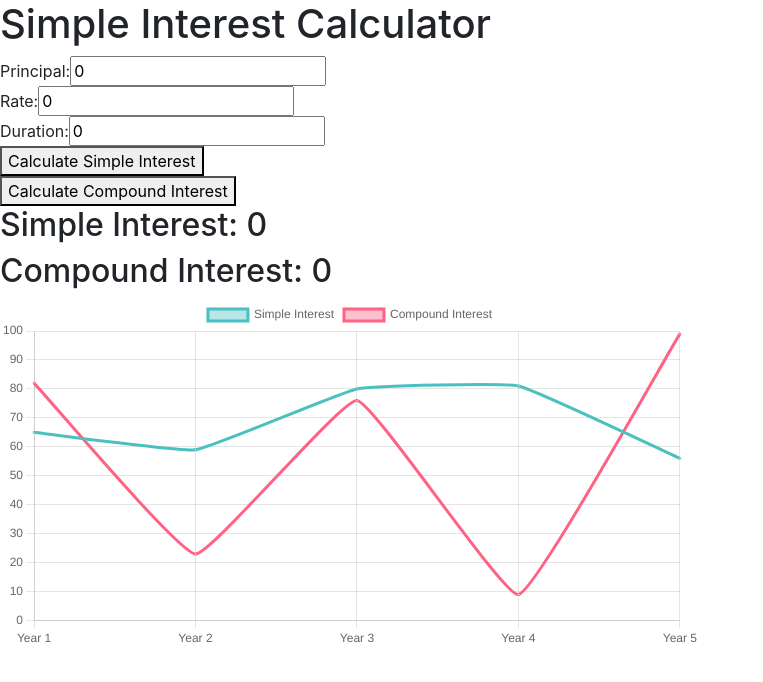
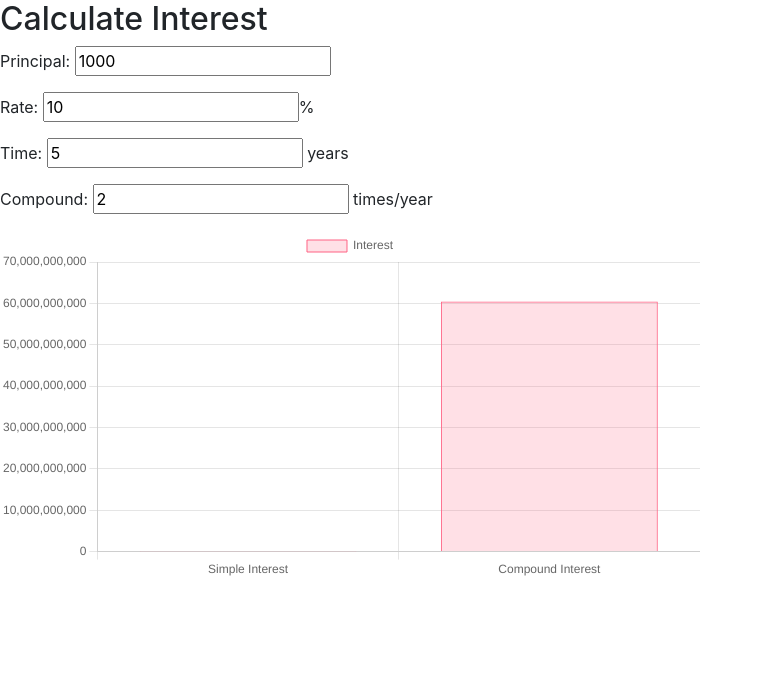
Before and after one commit to tejasvee-appsdeployer/si-ci-graph, a React (Create React App) app: page / in a window 1280 px wide. Shown: the top 682 px of the page, without its empty margins (0-763 px from the left). Built offline with nearby package versions, Linux system fonts and the light colour scheme.

Commit message:
Dynamic graph

```diff
--- a/src/App.js
+++ b/src/App.js
@@ -1,5 +1,5 @@
 import React, { useState } from "react";
-import LineGraph from "./components/LineGraph";
+import CalculateInterest from "./components/Graph";
 
 const App = () => {
 	const [principal, setPrincipal] = useState(0);
@@ -17,46 +17,48 @@ const App = () => {
 	};
 
 	return (
+		// 	<div>
+		// 		<h1>Simple Interest Calculator</h1>
+		// 		<label>
+		// 			Principal:
+		// 			<input
+		// 				type="number"
+		// 				value={principal}
+		// 				onChange={(e) => setPrincipal(e.target.value)}
+		// 			/>
+		// 		</label>
+		// 		<br />
+		// 		<label>
+		// 			Rate:
+		// 			<input
+		// 				type="number"
+		// 				value={rate}
+		// 				onChange={(e) => setRate(e.target.value)}
+		// 			/>
+		// 		</label>
+		// 		<br />
+		// 		<label>
+		// 			Duration:
+		// 			<input
+		// 				type="number"
+		// 				value={duration}
+		// 				onChange={(e) => setDuration(e.target.value)}
+		// 			/>
+		// 		</label>
+		// 		<br />
+		// 		<button onClick={calculateSimpleInterest}>
+		// 			Calculate Simple Interest
+		// 		</button>
+		// 		<br />
+		// 		<button onClick={calculateCompoundInterest}>
+		// 			Calculate Compound Interest
+		// 		</button>
+		// 		<br />
+		// 		<h2>Simple Interest: {simpleInterest}</h2>
+		// 		<h2>Compound Interest: {compoundInterest}</h2>
+		// 	</div>
 		<div>
-			<h1>Simple Interest Calculator</h1>
-			<label>
-				Principal:
-				<input
-					type="number"
-					value={principal}
-					onChange={(e) => setPrincipal(e.target.value)}
-				/>
-			</label>
-			<br />
-			<label>
-				Rate:
-				<input
-					type="number"
-					value={rate}
-					onChange={(e) => setRate(e.target.value)}
-				/>
-			</label>
-			<br />
-			<label>
-				Duration:
-				<input
-					type="number"
-					value={duration}
-					onChange={(e) => setDuration(e.target.value)}
-				/>
-			</label>
-			<br />
-			<button onClick={calculateSimpleInterest}>
-				Calculate Simple Interest
-			</button>
-			<br />
-			<button onClick={calculateCompoundInterest}>
-				Calculate Compound Interest
-			</button>
-			<br />
-			<h2>Simple Interest: {simpleInterest}</h2>
-			<h2>Compound Interest: {compoundInterest}</h2>
-			<LineGraph />
+			<CalculateInterest />
 		</div>
 	);
 };
--- /dev/null
+++ b/src/components/Graph.js
@@ -0,0 +1,79 @@
+import React, { useState } from "react";
+import { Bar } from "react-chartjs-2";
+import { Char as ChartJS } from "chart.js/auto";
+
+const CalculateInterest = () => {
+	const [principal, setPrincipal] = useState(1000);
+	const [rate, setRate] = useState(10);
+	const [time, setTime] = useState(5);
+	const [compound, setCompound] = useState(2);
+
+	const calculateSI = () => {
+		return (principal * rate * time) / 100;
+	};
+
+	const calculateCI = () => {
+		return (
+			principal * Math.pow(1 + rate / compound, compound * time) - principal
+		);
+	};
+
+	const data = {
+		labels: ["Simple Interest", "Compound Interest"],
+		datasets: [
+			{
+				label: "Interest",
+				backgroundColor: "rgba(255,99,132,0.2)",
+				borderColor: "rgba(255,99,132,1)",
+				borderWidth: 1,
+				hoverBackgroundColor: "rgba(255,99,132,0.4)",
+				hoverBorderColor: "rgba(255,99,132,1)",
+				data: [calculateSI(), calculateCI()],
+			},
+		],
+	};
+
+	return (
+		<div style={{ width: 700 }}>
+			<h2>Calculate Interest</h2>
+			<p>
+				Principal:{" "}
+				<input
+					type="number"
+					value={principal}
+					onChange={(e) => setPrincipal(e.target.value)}
+				/>
+			</p>
+			<p>
+				Rate:{" "}
+				<input
+					type="number"
+					value={rate}
+					onChange={(e) => setRate(e.target.value)}
+				/>
+				%
+			</p>
+			<p>
+				Time:{" "}
+				<input
+					type="number"
+					value={time}
+					onChange={(e) => setTime(e.target.value)}
+				/>{" "}
+				years
+			</p>
+			<p>
+				Compound:{" "}
+				<input
+					type="number"
+					value={compound}
+					onChange={(e) => setCompound(e.target.value)}
+				/>{" "}
+				times/year
+			</p>
+			<Bar data={data} />
+		</div>
+	);
+};
+
+export default CalculateInterest;
```
